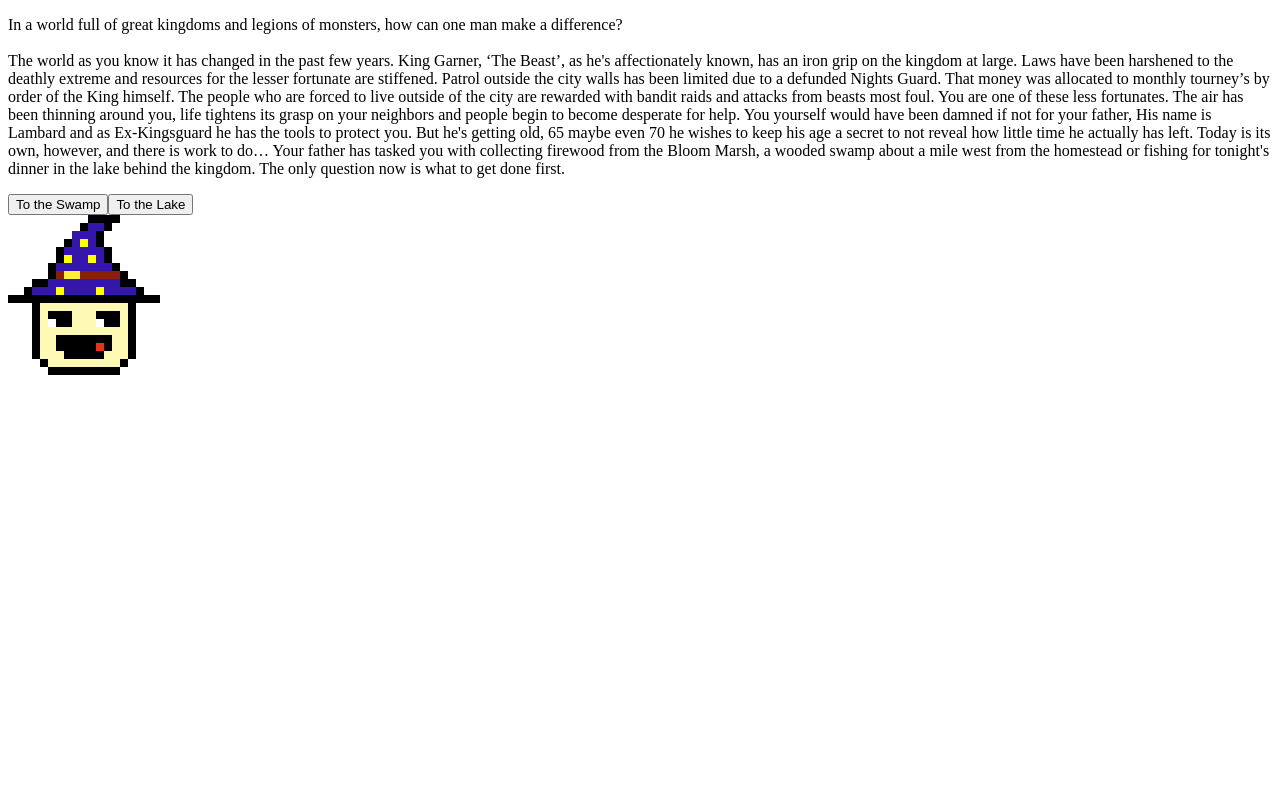
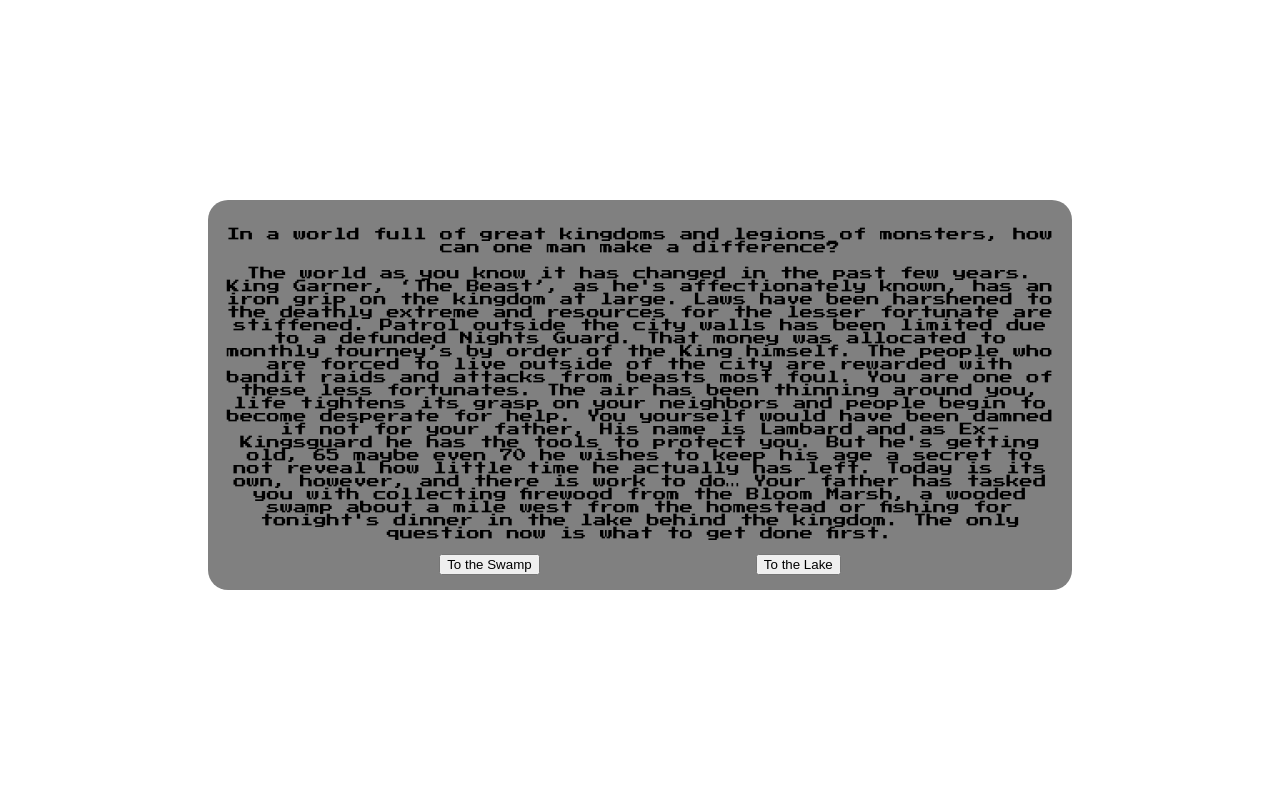
Before and after one commit to EricSokolowski/pick-your-own-adventure, a plain HTML site: page index.html in a window 1280 px wide. Shown: the top 787 px of the page. Drawn offline with Linux system fonts and the light colour scheme.

Commit message:
basic css

```diff
--- a/css/style.css
+++ b/css/style.css
@@ -0,0 +1,17 @@
+#content{
+  margin: 200px;
+  display: flexbox;
+  align-items: center;
+  justify-content: center;
+  text-align: center;
+  background-color: grey;
+  border-radius: 20px;
+  padding: 15px;
+  font-family: 'Press Start 2P',cursive;
+  font-size: smaller;
+}
+#options{
+  align-items: center;
+  display: flex;
+  justify-content: space-evenly;
+}
--- a/index.html
+++ b/index.html
@@ -6,9 +6,12 @@
   <meta name="viewport" content="width=device-width, initial-scale=1.0">
   <script defer type="module" src='./js/app.js'> </script>
   <title>Pick your own Adventure</title>
+  <link href="https://fonts.googleapis.com/css2?family=Press+Start+2P&display=swap" rel="stylesheet">
+  <link rel="stylesheet" href="./css/style.css">
   <link rel="icon" type="image/x-icon" href="../assets/favicon.png">
 </head>
 <body>
+  <div id = 'content'>
     <p id="text">The words that will be in the stiff</p>
     <div id="options">
       <button id="option1" class="option">option1</button>
@@ -16,8 +19,10 @@
       <button id="option3" class="option">option3</button>
       <button id="option4" class="option">option4</button>
     </div>
+  </div>
     <div id="img-section">
 
     </div>
+
 </body>
 </html>
```
